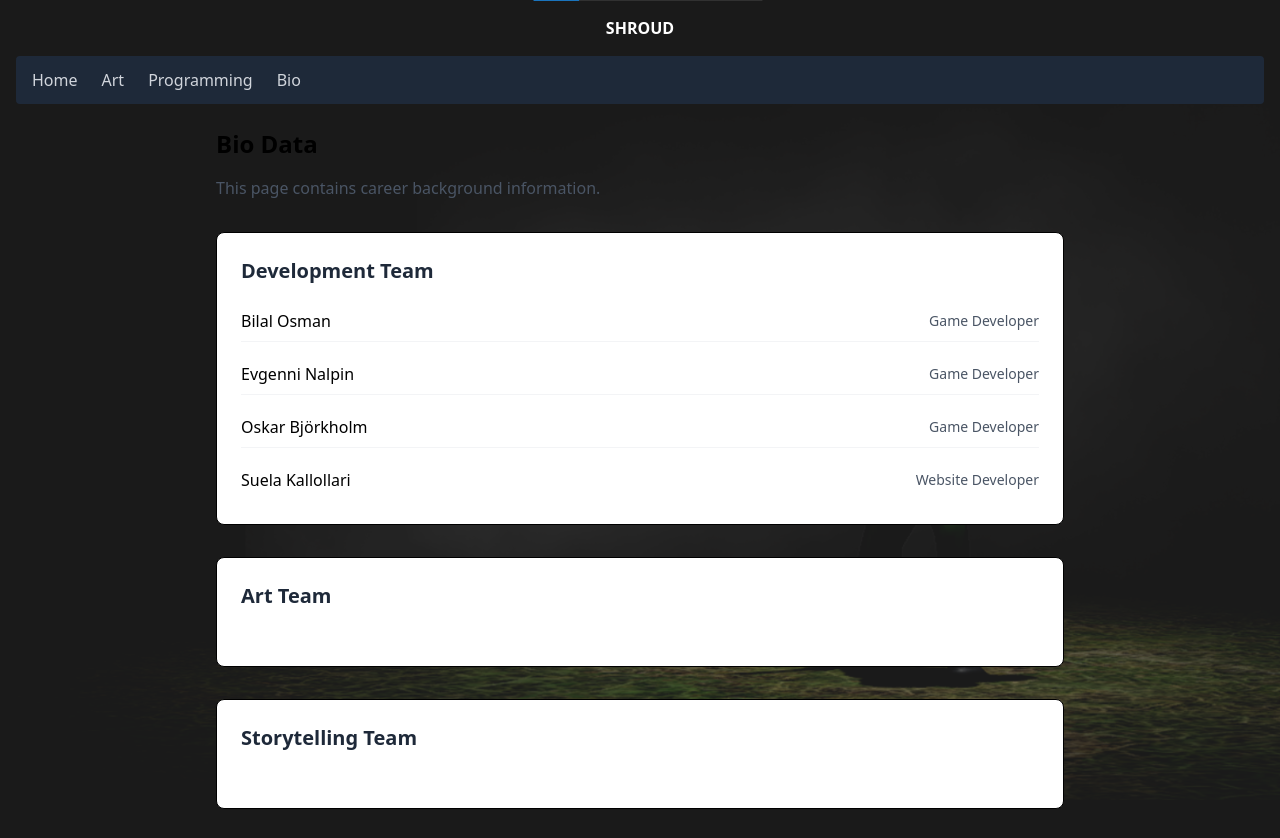
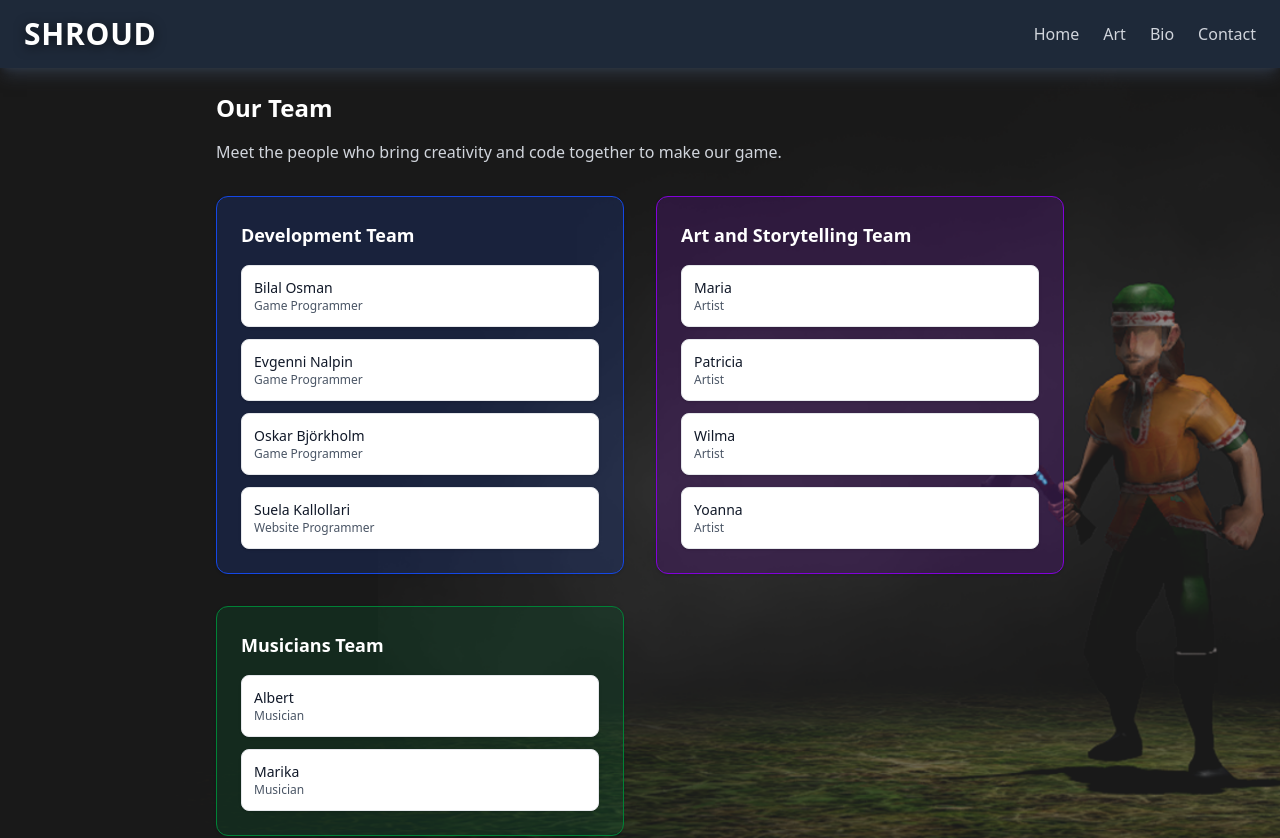
Before and after one commit to bgagamedev2025web/bga, a React (Vite) app: page /bio in a window 1280 px wide. Shown: the top 838 px of the page. Built offline with nearby package versions, Linux system fonts and the light colour scheme.

Commit message:
added Contact Page and edited Home Page

```diff
--- a/src/App.jsx
+++ b/src/App.jsx
@@ -5,6 +5,7 @@ import Layout from './pages/Layout.jsx';
 import HomePage from './pages/HomePage.jsx';
 import ArtPage from './pages/ArtPage.jsx';
 import BioPage from './pages/BioPage.jsx';
+import Contact from './pages/ContactPage.jsx';
 import ProgrammingPage from './pages/ProgrammingPage.jsx';
 
 function App() {
@@ -22,6 +23,7 @@ function App() {
           <Route path="art" element={<ArtPage />} />
           <Route path="programming" element={<ProgrammingPage />} />
           <Route path="bio" element={<BioPage />} />
+          <Route path="/contact" element={<Contact />} />
         </Route>
       </Routes>
     </BrowserRouter>
--- a/src/components/Navbar.jsx
+++ b/src/components/Navbar.jsx
@@ -1,33 +1,52 @@
-import { Link } from 'react-router';
+import { Link } from "react-router";
 
 const Navbar = () => {
   return (
-    <nav className="w-full">
-      <div className="max-w-7xl mx-auto px-4">
-        <div className="bg-gray-800 px-4 py-3 rounded">
+    <nav className="w-full bg-gray-800 shadow-lg shadow-gray-700/60">
+      <div className="max-w-7xl mx-auto px-6 py-4 flex items-center justify-between">
+
+        <Link
+          to="/"
+          className="text-3xl font-extrabold text-white tracking-wide drop-shadow-[0_2px_6px_rgba(0,0,0,0.6)]"
+        >
+          SHROUD
+        </Link>
+
+
         <ul className="flex space-x-6">
           <li>
-              <Link to="/" className="text-gray-300 hover:text-white transition">
+            <Link
+              to="/"
+              className="text-gray-300 hover:text-white transition font-medium"
+            >
               Home
             </Link>
           </li>
           <li>
-              <Link to="/art" className="text-gray-300 hover:text-white transition">
+            <Link
+              to="/art"
+              className="text-gray-300 hover:text-white transition font-medium"
+            >
               Art
             </Link>
           </li>
           <li>
-              <Link to="/programming" className="text-gray-300 hover:text-white transition">
-                Programming
+            <Link
+              to="/bio"
+              className="text-gray-300 hover:text-white transition font-medium"
+            >
+              Bio
             </Link>
           </li>
           <li>
-              <Link to="/bio" className="text-gray-300 hover:text-white transition">
-                Bio
+            <Link
+              to="/contact"
+              className="text-gray-300 hover:text-white transition font-medium"
+            >
+              Contact
             </Link>
           </li>
         </ul>
-        </div>
       </div>
     </nav>
   );
--- a/src/pages/ArtPage.jsx
+++ b/src/pages/ArtPage.jsx
@@ -1,13 +1,24 @@
 const ArtPage = () => {
   return (
-    <div className="max-w-6xl mx-auto p-6">
+    <div className="max-w-6xl mx-auto p-6 bg-white mt-8">
       <h2 className="text-3xl font-bold mb-4 text-center">Game Artwork</h2>
       <p className="text-center mb-8 text-gray-700">
         A collection of artwork and designs created for the Shroud Game Project.
       </p>
 
 
-      <div className="grid grid-cols-1 sm:grid-cols-2 md:grid-cols-3 gap-6">
+      <div className="grid grid-cols-1 md:grid-cols-4 gap-6">
+
+        <div className="md:col-span-1 flex items-start">
+          <p className="text-gray-800 text-lg">
+            The artwork explores the world of Shroud through concept sketches,
+            character designs, and environment art. Each piece contributes to the
+            atmosphere and lore of the game.
+          </p>
+        </div>
+
+
+        <div className="md:col-span-3 grid grid-cols-1 sm:grid-cols-2 gap-6">
           <img
             src="/art1.png"
             alt="Artwork 1"
@@ -25,10 +36,10 @@ const ArtPage = () => {
           />
           <img
             src="/2d3d.jpg"
-          alt="Artwork 3"
+            alt="Artwork 4"
             className="w-full h-64 object-cover rounded-lg shadow-lg hover:scale-105 transition-transform"
           />
-
+        </div>
       </div>
     </div>
   );
--- a/src/pages/BioPage.jsx
+++ b/src/pages/BioPage.jsx
@@ -2,48 +2,61 @@ const BioPage = () => {
   const teams = [
     {
       name: "Development Team",
+      style: "bg-blue-900/30 border-blue-700 shadow-sm",
       members: [
-        { name: "Bilal Osman", profession: "Game Developer" },
-        { name: "Evgenni Nalpin", profession: "Game Developer" },
-        { name: "Oskar Björkholm", profession: "Game Developer" },
-         { name: "Suela Kallollari", profession: "Website Developer" }
-
-      ]
+        { name: "Bilal Osman", profession: "Game Programmer" },
+        { name: "Evgenni Nalpin", profession: "Game Programmer" },
+        { name: "Oskar Björkholm", profession: "Game Programmer" },
+        { name: "Suela Kallollari", profession: "Website Programmer" },
+      ],
     },
     {
-      name: "Art Team",
+      name: "Art and Storytelling Team",
+      style: "bg-purple-900/30 border-purple-700 shadow-sm",
       members: [
-        { name: "", profession: "" }
-      ]
-    },
-    {
-      name: "Storytelling Team",
-      members: [
-        { name: "", profession: "" }
-      ]
+        { name: "Maria", profession: "Artist" },
+        { name: "Patricia", profession: "Artist" },
+        { name: "Wilma", profession: "Artist" },
+        { name: "Yoanna", profession: "Artist" },
+      ],
     },
     {
       name: "Musicians Team",
+      style: "bg-green-900/30 border-green-700 shadow-sm",
       members: [
-        { name: "", profession: "" }
-      ]
-    }
+        { name: "Albert", profession: "Musician" },
+        { name: "Marika", profession: "Musician" },
+      ],
+    },
   ];
 
   return (
     <div className="p-6 max-w-4xl mx-auto">
-      <h2 className="text-2xl font-bold mb-4">Bio Data</h2>
-      <p className="text-gray-600 mb-8">This page contains career background information.</p>
+      <h2 className="text-2xl font-bold mb-4 text-white">Our Team</h2>
+      <p className="text-gray-300 mb-8">
+        Meet the people who bring creativity and code together to make our game.
+      </p>
 
-      <div className="space-y-8">
+      <div className="grid gap-8 md:grid-cols-2 lg:grid-cols-2">
         {teams.map((team, index) => (
-          <div key={index} className="bg-white rounded-lg border p-6">
-            <h3 className="text-xl font-semibold mb-4 text-gray-800">{team.name}</h3>
+          <div
+            key={index}
+            className={`rounded-xl p-6 border ${team.style} hover:shadow-md transition`}
+          >
+            <h3 className="text-lg font-semibold text-white mb-4">
+              {team.name}
+            </h3>
+
             <div className="space-y-3">
               {team.members.map((member, memberIndex) => (
-                <div key={memberIndex} className="flex justify-between items-center py-2 border-b border-gray-100 last:border-b-0">
-                  <span className="font-medium">{member.name}</span>
-                  <span className="text-gray-600 text-sm">{member.profession}</span>
+                <div
+                  key={memberIndex}
+                  className="bg-white border border-gray-200 rounded-lg p-3 shadow-sm"
+                >
+                  <p className="font-medium text-gray-900 text-sm">
+                    {member.name}
+                  </p>
+                  <p className="text-gray-600 text-xs">{member.profession}</p>
                 </div>
               ))}
             </div>
--- /dev/null
+++ b/src/pages/ContactPage.jsx
@@ -0,0 +1,97 @@
+const ContactPage = () => {
+  function handleSubmit(e) {
+    e.preventDefault();
+
+  }
+
+  return (
+    <div className="p-6 max-w-5xl mx-auto">
+      <h2 className="text-2xl font-bold mb-4 text-white">Contact</h2>
+
+
+      <div className="bg-white rounded-lg border p-6">
+        <div className="grid grid-cols-1 md:grid-cols-2 gap-8">
+
+          <form onSubmit={handleSubmit} className="space-y-5">
+
+            <div className="grid grid-cols-1 sm:grid-cols-2 gap-4">
+              <div>
+                <label className="block text-sm font-medium text-gray-700">First Name</label>
+                <input
+                  type="text"
+                  name="firstName"
+                  placeholder="John"
+                  required
+                  className="mt-1 w-full rounded-md border border-gray-300 p-2 focus:outline-none focus:ring-2 focus:ring-indigo-500"
+                />
+              </div>
+              <div>
+                <label className="block text-sm font-medium text-gray-700">Last Name</label>
+                <input
+                  type="text"
+                  name="lastName"
+                  placeholder="Doe"
+                  required
+                  className="mt-1 w-full rounded-md border border-gray-300 p-2 focus:outline-none focus:ring-2 focus:ring-indigo-500"
+                />
+              </div>
+            </div>
+
+
+            <div>
+              <label className="block text-sm font-medium text-gray-700">Email Address</label>
+              <input
+                type="email"
+                name="email"
+                placeholder="you@example.com"
+                required
+                className="mt-1 w-full rounded-md border border-gray-300 p-2 focus:outline-none focus:ring-2 focus:ring-indigo-500"
+              />
+            </div>
+
+
+            <div>
+              <label className="block text-sm font-medium text-gray-700">Subject</label>
+              <input
+                type="text"
+                name="subject"
+                placeholder="Subject..."
+                required
+                className="mt-1 w-full rounded-md border border-gray-300 p-2 focus:outline-none focus:ring-2 focus:ring-indigo-500"
+              />
+            </div>
+
+
+            <div>
+              <label className="block text-sm font-medium text-gray-700">Message</label>
+              <textarea
+                name="message"
+                rows={5}
+                placeholder="Write your message..."
+                required
+                className="mt-1 w-full rounded-md border border-gray-300 p-2 focus:outline-none focus:ring-2 focus:ring-indigo-500"
+              />
+            </div>
+
+
+            <button
+              type="submit"
+              className="w-full md:w-auto px-5 py-2 rounded-md bg-indigo-600 text-white hover:bg-indigo-700 transition"
+            >
+              Submit
+            </button>
+          </form>
+
+
+          <div className="flex flex-col justify-start items-start">
+            <p className="text-gray-600">
+              For media and general inquiries, feel free to drop us a line!
+            </p>
+          </div>
+        </div>
+      </div>
+    </div>
+  );
+};
+
+export default ContactPage;
--- a/src/pages/HomePage.jsx
+++ b/src/pages/HomePage.jsx
@@ -1,10 +1,26 @@
 const HomePage = () => {
   return (
-    <div className="text-center text-white">
-      <h2 className="mb-4">Welcome to the Forest</h2>
-      <p>
-        A roguelike, 3rd person action game themed around Finnish mythology. Finnish inspirations will differentiate the experience from other offerings in this genre as the player is immersed in entirely unique environments, weapon mechanics and magic system based on mythical Väinämöinen’s rune singing.
-      </p>
+    <div className="mt-10 px-4">
+      <div className="max-w-3xl mx-auto text-center">
+        <h2 className="text-4xl font-extrabold tracking-wide text-white mb-3">
+          Shroud Game Project
+        </h2>
+        <p className="text-sm text-gray-300 mb-6">
+          A roguelike inspired by Finnish mythology.
+        </p>
+
+        <div className="bg-gray-800/60 border border-gray-700 rounded-xl p-6 shadow-lg">
+          <p className="text-gray-100 mb-4">
+            A roguelike, 3rd person action game themed around Finnish mythology. Finnish inspirations will differentiate the experience from other offerings in this genre as the player is immersed in entirely unique environments, weapon mechanics and magic system based on mythical Väinämöinen’s rune singing.
+          </p>
+          <p className="text-gray-300 mb-4">
+            The player assumes the role of a young adult whose tribe has angered an ancient, sentient forest.
+          </p>
+          <p className="text-gray-300">
+            The game will be a roguelike, where the player repeatedly plays through randomly generated “forest dungeons” to gather resources to bring about the endgame.
+          </p>
+        </div>
+      </div>
     </div>
   );
 };
--- a/src/pages/Layout.jsx
+++ b/src/pages/Layout.jsx
@@ -1,5 +1,5 @@
 import { Outlet } from 'react-router';
-import Header from '../components/Header.jsx';
+//import Header from '../components/Header.jsx';
 import Navbar from '../components/Navbar.jsx';
 import Footer from '../components/Footer.jsx';
 
@@ -11,7 +11,7 @@ const Layout = ({ user, setUser }) => {
 
 
       <div className="relative flex flex-col min-h-screen">
-        <Header />
+        {/*<Header />*/}
         <Navbar user={user} setUser={setUser} />
         <main className="flex-grow">
           <Outlet />
```
Lines whose indentation alone changed are shown as unchanged.
